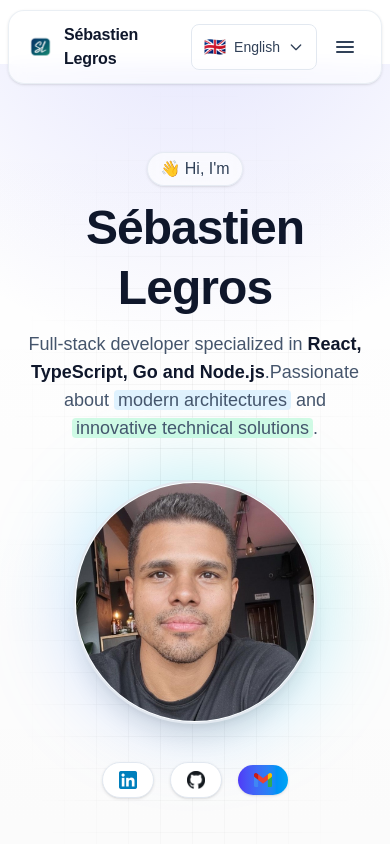
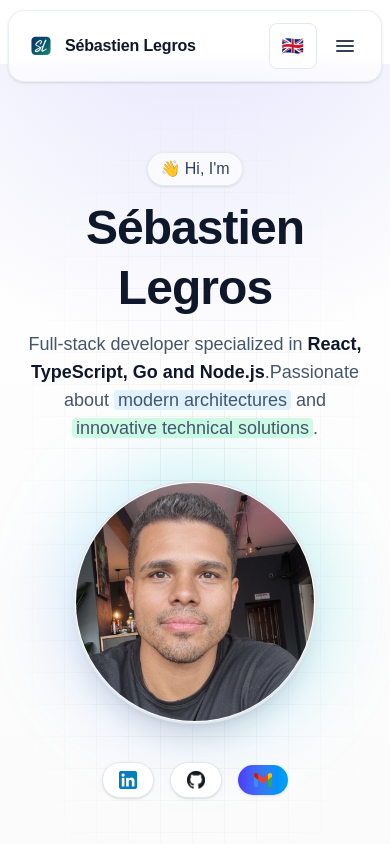
Before and after one commit to slg9/portfolio, a Next.js app: page /en in a window 390 px wide. Shown: the top 844 px of the page. Built offline with nearby package versions, Linux system fonts and the light colour scheme.

Commit message:
update cv file and repsondive language switcher

```diff
--- a/app/components/LanguageSwitcher.tsx
+++ b/app/components/LanguageSwitcher.tsx
@@ -65,9 +65,9 @@ export default function LanguageSwitcher() {
         aria-label={t('changeLanguage')}
       >
         <span className="text-lg">{currentLanguage.flag}</span>
-        <span className="text-sm font-medium">{currentLanguage.name}</span>
+        <span className="text-sm font-medium hidden sm:inline">{currentLanguage.name}</span>
         <svg
-          className={`w-4 h-4 transition-transform ${isOpen ? 'rotate-180' : ''}`}
+          className={`w-4 h-4 transition-transform hidden sm:block ${isOpen ? 'rotate-180' : ''}`}
           fill="none"
           stroke="currentColor"
           viewBox="0 0 24 24"
--- a/app/components/sections/AboutMe.tsx
+++ b/app/components/sections/AboutMe.tsx
@@ -3,7 +3,8 @@ import { motion, MotionValue, useScroll, useTransform } from "framer-motion";
 import { useRef } from "react";
 import Lottie from "lottie-react";
 import devAnimation from "@/public/lotties/dev-coding.json";
-import { useTranslations } from 'next-intl';
+import { useTranslations, useLocale } from 'next-intl';
+import { usePathname } from 'next/navigation';
 
 /* ---- Parallax util ---- */
 function useParallax(value: MotionValue<number>, distance: number) {
@@ -12,16 +13,27 @@ function useParallax(value: MotionValue<number>, distance: number) {
 
 const AboutMe = () => {
     const t = useTranslations('about');
+    const pathname = usePathname();
     const handleScroll = () => {
         const section = document.getElementById("contact");
         if (section) section.scrollIntoView({ behavior: "smooth" });
     };
 
     const handleDownloadCV = () => {
-        const lienCV = "/docs/Sebastien_Legros-CV_2025.pdf";
+        // Get current locale from pathname
+        const isEnglish = pathname.startsWith('/en');
+
+        const lienCV = isEnglish
+            ? "/docs/Sebastien_Legros_CV_EN.pdf"
+            : "/docs/Sebastien_Legros_CV_FR.pdf";
+
+        const fileName = isEnglish
+            ? "Sebastien_Legros_CV_EN.pdf"
+            : "Sebastien_Legros_CV_FR.pdf";
+
         const a = document.createElement("a");
         a.href = lienCV;
-        a.download = "Sebastien_Legros-CV_2025.pdf";
+        a.download = fileName;
         document.body.appendChild(a);
         a.click();
         document.body.removeChild(a);
```
Also changed, not shown: 2 other files (tests, documents, lock files or other folders).
